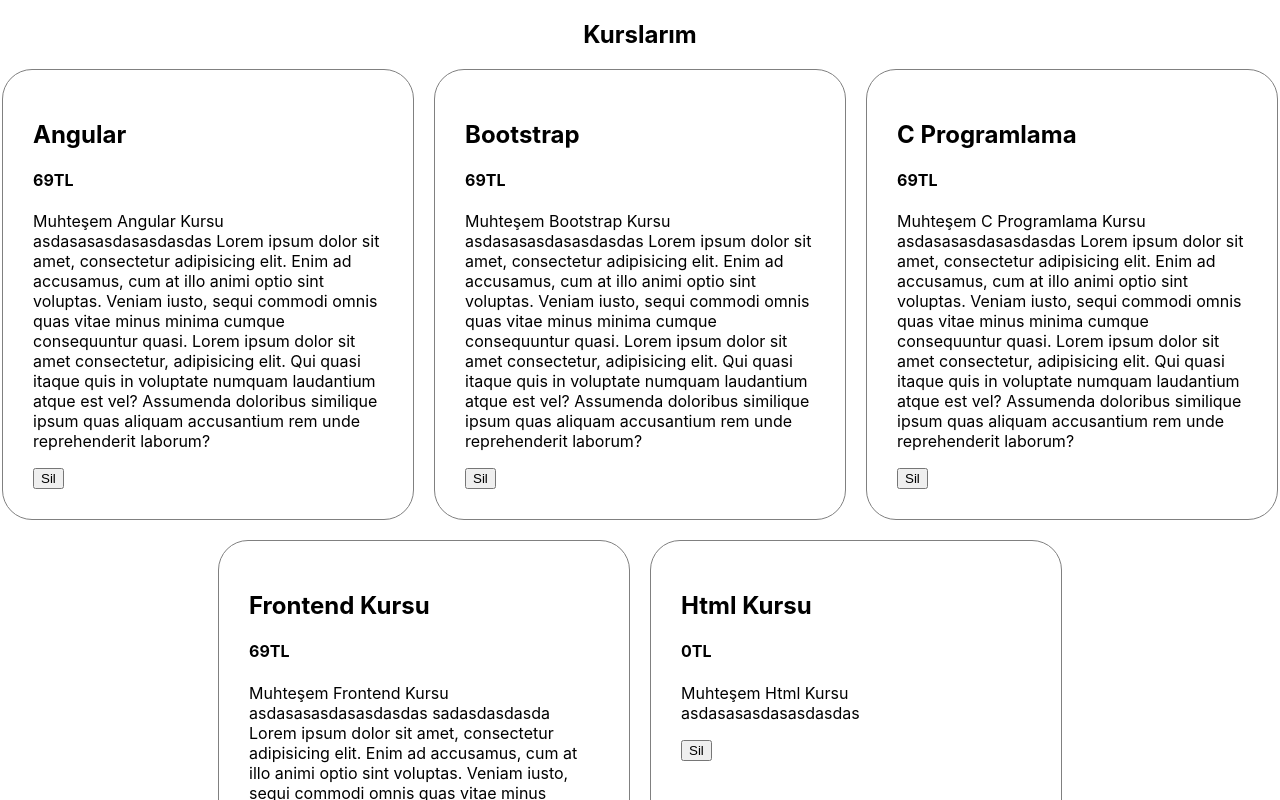
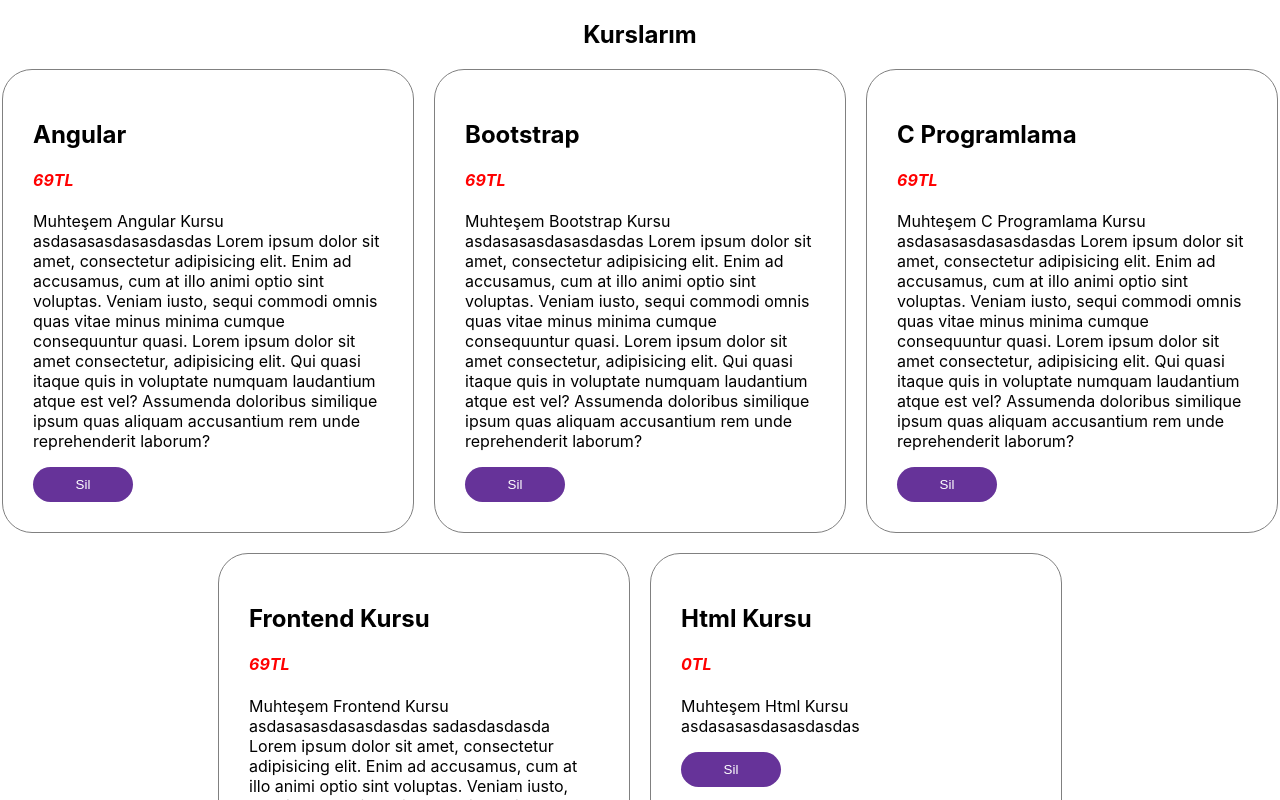
Before and after one commit to erennkazan/course, a React (Create React App) app in the folder course/: page / in a window 1280 px wide. Shown: the top 800 px of the page. Built offline with nearby package versions, Linux system fonts and the light colour scheme; data requests are answered from the project's data file.

Commit message:
card components complete

```diff
--- a/course/src/App.css
+++ b/course/src/App.css
@@ -16,3 +16,18 @@
     flex-wrap: wrap;
     gap: 20px;
 }
+.cardPrice{
+    font-style: italic;
+    color: red;
+}
+.cardDeleteBtn{
+    width: 100px;
+    padding: 10px;
+    border-radius: 30px;
+    border: none;
+    background-color: rebeccapurple;
+    color: white;
+}
+.refreshDiv{
+    text-align: center;
+}
--- a/course/src/App.js
+++ b/course/src/App.js
@@ -34,7 +34,16 @@
       {loading ? (
         <Loading/>
       ):(
-        <Courses courses={courses} removeCourse = {deleteCourse}/>
+        <>
+         {courses.length === 0 ? (
+          <div className="refreshDiv">
+            <h2>Kursların hepsini sildin!</h2>
+            <button className='cardDeleteBtn' onClick={()=>{fetchCourses()}}>Yenile</button>
+          </div>
+        ):(<Courses courses={courses} removeCourse = {deleteCourse}/>)}
+        </>
+
+
       )}
     </div>
   );
```
